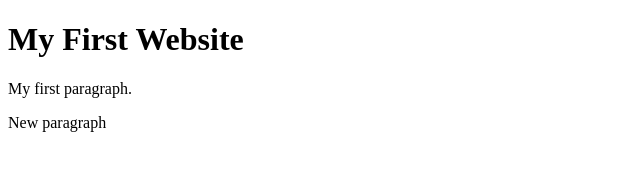
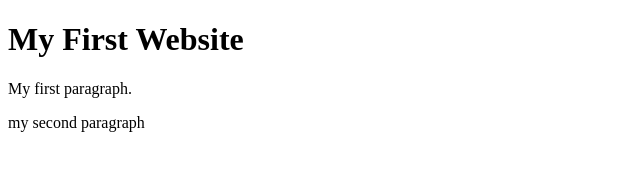
Before and after one commit to ayubsheikh/codersrank-practice, a website: page index.html in a window 1280 px wide. Shown: the full height of the page, 0-640 px from the left. Drawn offline with Linux system fonts and the light colour scheme.

```diff
--- a/index.html
+++ b/index.html
@@ -7,7 +7,7 @@
 
     <h1>My First Website</h1>
     <p>My first paragraph.</p>
-    <p>New paragraph</p>
+    <p>my second paragraph</p>
 
   </body>
 </html>
```
